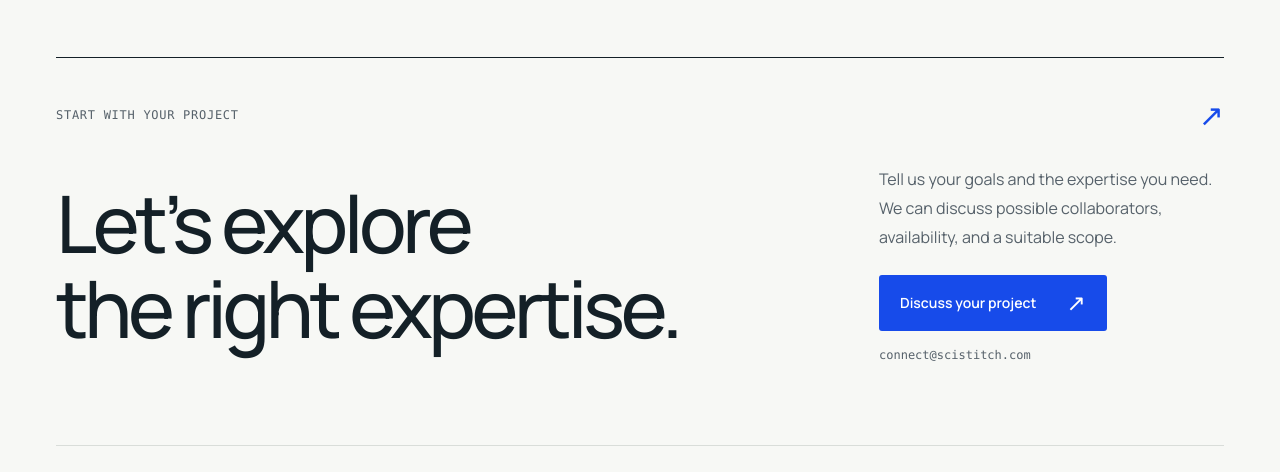
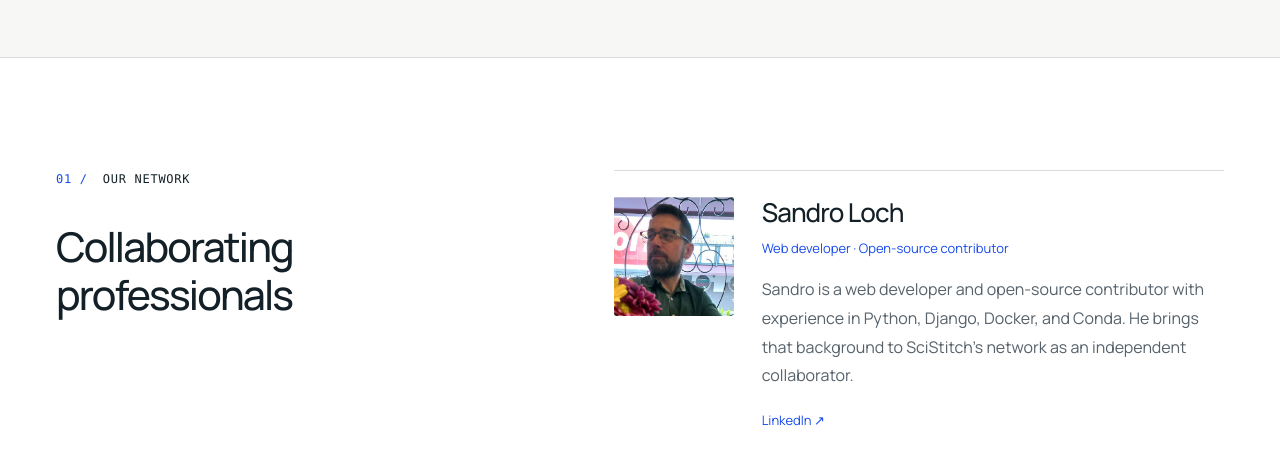
Before and after one commit to scistitch/scistitch.github.io, an Eleventy site: page src/network.njk in a window 1280 px wide. Shown: the part 780-1252 px from the top of the page. Built offline with nearby package versions, Linux system fonts and the light colour scheme; Eleventy itself is replaced by a stand-in of ours; files that its build step writes are made by us from their sources.

Commit message:
Add Sandro Loch to the Professional Network

```diff
--- /dev/null
+++ b/src/_data/professionals.json
@@ -0,0 +1,10 @@
+[
+  {
+    "id": "sandro-loch",
+    "name": "Sandro Loch",
+    "headline": "Web developer · Open-source contributor",
+    "bio": "Sandro is a web developer and open-source contributor with experience in Python, Django, Docker, and Conda. He brings that background to SciStitch’s network as an independent collaborator.",
+    "photo": "/assets/sandro-loch.png",
+    "linkedin": "https://www.linkedin.com/in/esloch"
+  }
+]
--- /dev/null
+++ b/src/_includes/professional-card.njk
@@ -0,0 +1,15 @@
+<article class="team-member" id="{{ professional.id }}" aria-labelledby="{{ professional.id }}-name">
+  <img class="team-portrait" src="{{ professional.photo }}"
+    width="460" height="460" alt="{{ professional.name }}"
+    loading="lazy" decoding="async" />
+  <div class="team-member-copy">
+    <h3 id="{{ professional.id }}-name">{{ professional.name }}</h3>
+    <p class="team-role">{{ professional.headline }}</p>
+    <p>{{ professional.bio }}</p>
+    <div class="inline-links">
+      <a href="{{ professional.linkedin }}" aria-label="{{ professional.name }} on LinkedIn"
+        >LinkedIn <span aria-hidden="true">↗</span></a
+      >
+    </div>
+  </div>
+</article>
--- a/src/network.njk
+++ b/src/network.njk
@@ -47,4 +47,18 @@ contact: {"eyebrow": "Start with your project", "title": "Let’s explore<br />t
         </div>
       </section>
 
+      <section class="team-section section-pad" aria-labelledby="professionals-title">
+        <div class="container section-grid">
+          <div class="section-intro">
+            <p class="eyebrow section-label"><span>01 /</span> Our network</p>
+            <h2 id="professionals-title">Collaborating professionals</h2>
+          </div>
+          <div class="team-members">
+            {% for professional in professionals %}
+              {% include "professional-card.njk" %}
+            {% endfor %}
+          </div>
+        </div>
+      </section>
+
       {% include "contact.njk" %}
```
Also changed, not shown: AGENTS.md (+1 -1 lines), README.md, assets/sandro-loch.png (added).
